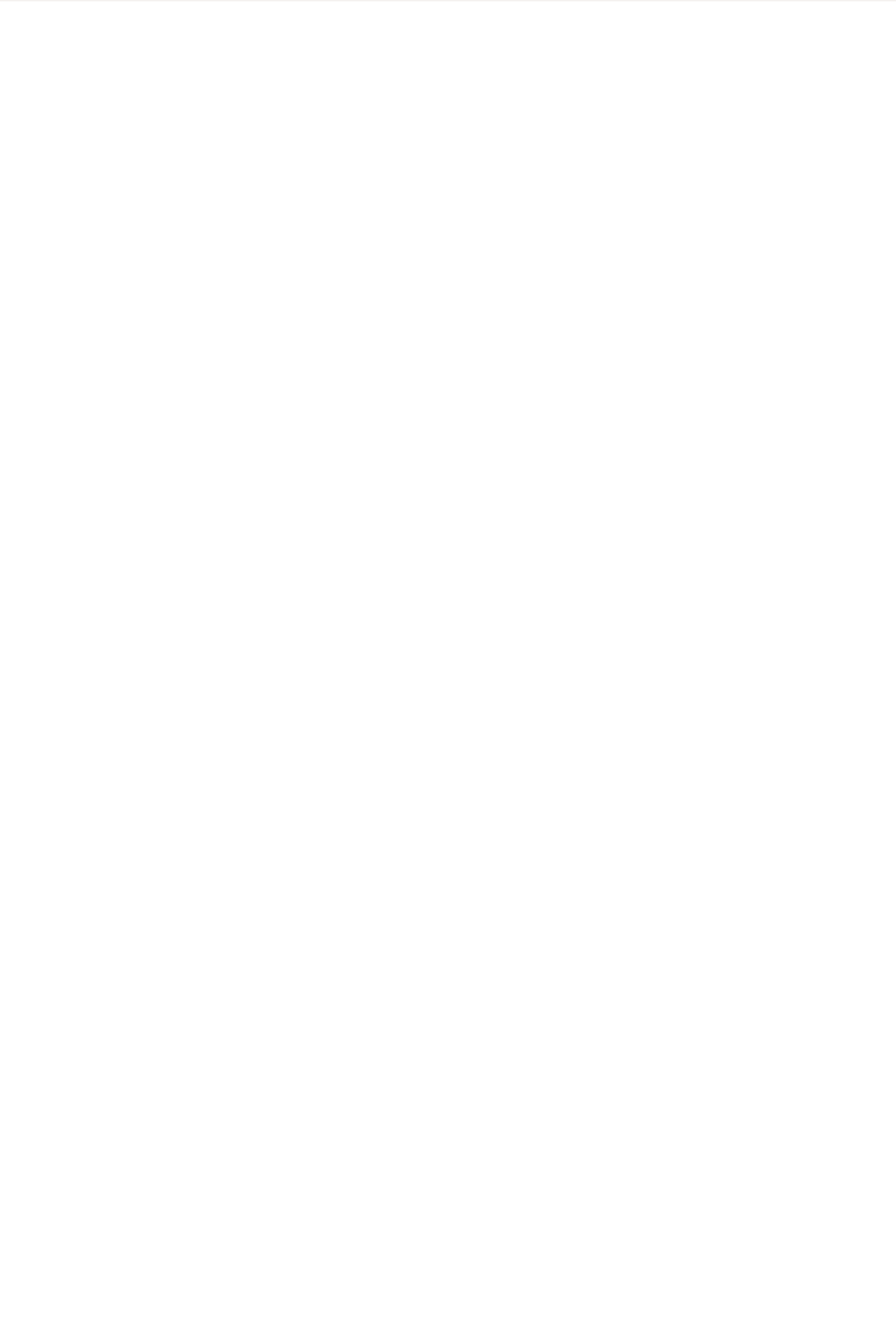
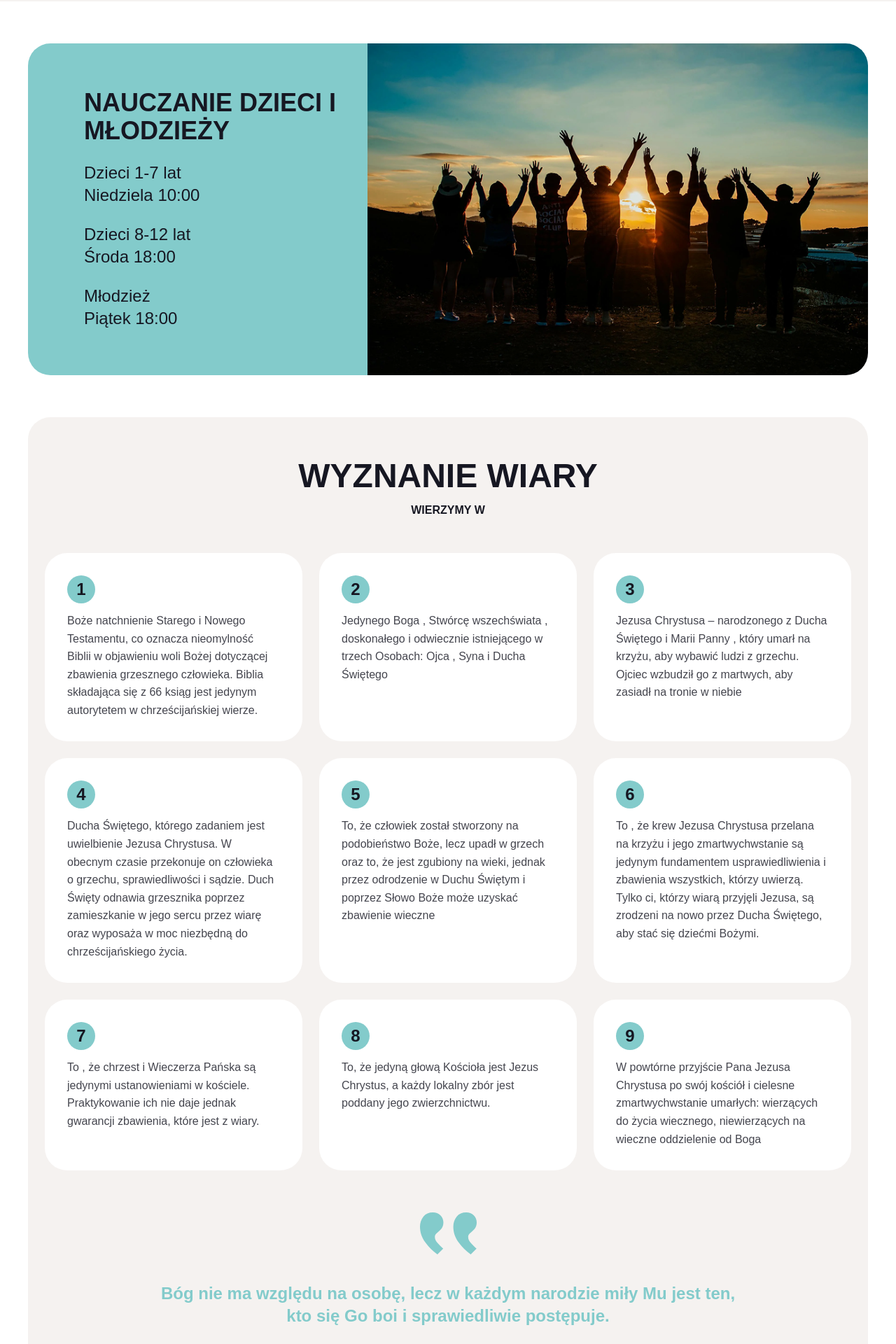
Before and after one commit to schier-jonasz/Opoka, a Vue app: page / in a window 1280 px wide. Shown: the part 1920-3840 px from the top of the page at 70% size. Before the commit the page ends 1922 px from the top, so only its background shows below. Built offline with nearby package versions, Linux system fonts and the light colour scheme; the HTML template or start-up script is replaced by a standard one.

Commit message:
feat: Add Creed section

```diff
--- a/src/App.vue
+++ b/src/App.vue
@@ -3,14 +3,18 @@ import Navigation from "@/components/Navigation.vue";
 import Hero from "@/components/Hero.vue";
 import ServiceInformation from "@/components/ServiceInformation.vue";
 import AboutUs from "@/components/AboutUs.vue";
+import ChildrenMeetings from "@/components/ChildrenMeetings.vue";
+import Creed from "@/components/Creed.vue";
 </script>
 
 <template>
-  <main>
+  <main class="text-black80">
     <Navigation />
     <Hero />
     <ServiceInformation />
     <AboutUs />
+    <ChildrenMeetings />
+    <Creed />
   </main>
 </template>
 
--- a/src/components/AboutUs.vue
+++ b/src/components/AboutUs.vue
@@ -4,7 +4,7 @@
       <img src="@/assets/img/about-us.png" alt="About us" />
       <Button class="absolute -bottom-6 left-1/2 -translate-x-1/2">ZOBACZ GALERIĘ</Button>
     </div>
-    <div class="text-black80 w-[730px] ">
+    <div class="w-[730px] ">
       <h3 class="text-5xl font-bold">KIM JESTEŚMY?</h3>
       <p class="opacity-80 mt-10">
         Społeczność Chrześcijańska ‘OPOKA’ w Radlinie należy do Kościoła Ewangelicznych Chrześcijan w Polsce. Jesteśmy kościołem protestanckim prawnie działającym w Rzeczpospolitej Polskiej w oparciu o Statut, zatwierdzony przez MSWiA. Kościół Ewangelicznych Chrześcijan jest społecznością wielu lokalnych zborów, w których nabożeństwa charakteryzują się osobistym wyrażeniem swojej wiary w Jezusa Chrystusa jako osobistego Pana i Zbawiciela.
--- /dev/null
+++ b/src/components/ChildrenMeetings.vue
@@ -0,0 +1,30 @@
+<template>
+  <section class="px-10 py-[60px] flex items-center justify-center">
+    <div class="grid grid-cols-[485px_1fr] h-auto">
+      <div class="bg-primary py-[65px] pl-[80px] pr-4 flex flex-col gap-6 rounded-s-4xl">
+        <h3 class="text-4xl font-bold">NAUCZANIE DZIECI I MŁODZIEŻY</h3>
+        <div class="text-2xl">
+          <p>Dzieci 1-7 lat</p>
+          <p>Niedziela 10:00</p>
+        </div>
+        <div class="text-2xl">
+          <p>Dzieci 8-12 lat</p>
+          <p>Środa 18:00</p>
+        </div>
+        <div class="text-2xl">
+          <p>Młodzież</p>
+          <p>Piątek 18:00</p>
+        </div>
+      </div>
+      <div class="h-full">
+        <img src="@/assets/img/children.png" alt="Children picture" class="w-full h-full object-cover rounded-e-4xl"/>
+      </div>
+    </div>
+  </section>
+</template>
+<script setup lang="ts">
+
+</script>
+<style scoped>
+
+</style>
--- /dev/null
+++ b/src/components/Creed.vue
@@ -0,0 +1,41 @@
+<template>
+  <section class="px-10">
+    <div class="bg-cream rounded-4xl flex flex-col items-center justify-center py-[60px]">
+      <div class="font-bold flex flex-col items-center justify-center gap-3">
+        <h3 class="text-5xl">WYZNANIE WIARY</h3>
+        <p>WIERZYMY W</p>
+      </div>
+      <div class="mt-12 mb-[60px] grid grid-cols-3 grid-rows-subgrid auto-rows-[1fr] gap-6 w-full max-w-6xl">
+        <CreedCard
+          v-for="(creed, index) in creeds"
+          :key="creed"
+          :figure="index + 1"
+          :text="creed"
+        />
+      </div>
+      <div class="text-primary text-center max-w-[830px] flex flex-col items-center justify-center">
+        <img src="@/assets/img/quote.svg" alt="Quote icon" />
+        <p class="text-2xl  font-semibold mt-10">Bóg nie ma względu na osobę, lecz w każdym narodzie miły Mu jest ten, kto się Go boi i sprawiedliwie postępuje.</p>
+        <p class="text-xl mt-7">Dzieje Apostolskie 10:34-35</p>
+      </div>
+    </div>
+  </section>
+</template>
+<script setup lang="ts">
+import CreedCard from "@/components/CreedCard.vue";
+
+const creeds: string[] = [
+  "Boże natchnienie Starego i Nowego Testamentu, co oznacza nieomylność Biblii w objawieniu woli Bożej dotyczącej zbawienia grzesznego człowieka. Biblia składająca się z 66 ksiąg jest jedynym autorytetem w chrześcijańskiej wierze.",
+  "Jedynego Boga , Stwórcę wszechświata , doskonałego i odwiecznie istniejącego w trzech Osobach: Ojca , Syna i Ducha Świętego",
+  "Jezusa Chrystusa – narodzonego z Ducha Świętego i Marii Panny , który umarł na krzyżu, aby wybawić ludzi z grzechu. Ojciec wzbudził go z martwych, aby zasiadł na tronie w niebie",
+  "Ducha Świętego, którego zadaniem jest uwielbienie Jezusa Chrystusa. W obecnym czasie przekonuje on człowieka o grzechu, sprawiedliwości i sądzie. Duch Święty odnawia grzesznika poprzez zamieszkanie w jego sercu przez wiarę oraz wyposaża w moc niezbędną do chrześcijańskiego życia.",
+  "To, że człowiek został stworzony na podobieństwo Boże, lecz upadł w grzech oraz to, że jest zgubiony na wieki, jednak przez odrodzenie w Duchu Świętym i poprzez Słowo Boże może uzyskać zbawienie wieczne",
+  "To , że krew Jezusa Chrystusa przelana na krzyżu i jego zmartwychwstanie są jedynym fundamentem usprawiedliwienia i zbawienia wszystkich, którzy uwierzą. Tylko ci, którzy wiarą przyjęli Jezusa, są zrodzeni na nowo przez Ducha Świętego, aby stać się dziećmi Bożymi.",
+  "To , że chrzest i Wieczerza Pańska są jedynymi ustanowieniami w kościele. Praktykowanie ich nie daje jednak gwarancji zbawienia, które jest z wiary.",
+  "To, że jedyną głową Kościoła jest Jezus Chrystus, a każdy lokalny zbór jest poddany jego zwierzchnictwu.",
+  "W powtórne przyjście Pana Jezusa Chrystusa po swój kościół i cielesne zmartwychwstanie umarłych: wierzących do życia wiecznego, niewierzących na wieczne oddzielenie od Boga"
+]
+</script>
+<style scoped>
+
+</style>
--- /dev/null
+++ b/src/components/CreedCard.vue
@@ -0,0 +1,17 @@
+<template>
+  <div class="rounded-4xl bg-white p-8">
+    <div class="h-10 w-10 rounded-full bg-primary flex items-center justify-center">
+      <span class="font-bold text-2xl">{{figure}}</span>
+    </div>
+    <p class="opacity-80 mt-3">{{text}}</p>
+  </div>
+</template>
+<script setup lang="ts">
+defineProps<{
+  figure: number
+  text: string
+}>();
+</script>
+<style scoped>
+
+</style>
--- a/src/components/Navigation.vue
+++ b/src/components/Navigation.vue
@@ -1,5 +1,5 @@
 <template>
-  <nav aria-label="main-navigation" class="px-20 py-2.5 text-black/80">
+  <nav aria-label="main-navigation" class="px-20 py-2.5">
     <div class="flex justify-between items-center">
 
       <a href="/" aria-label="Strona główna">
--- a/src/components/ServiceInformation.vue
+++ b/src/components/ServiceInformation.vue
@@ -1,5 +1,5 @@
 <template>
-  <section class="text-black80 flex flex-col items-center py-10">
+  <section class="flex flex-col items-center py-10">
     <h2 class="font-bold text-5xl">NABOŻEŃSTWA</h2>
     <p class="w-[660px] text-black80/80 text-center mt-8">
       Serdecznie zapraszamy na nasze nabożeństwa. Spotykamy się, by wspólnie wielbić Boga, słuchać Jego Słowa i budować się nawzajem w wierze. Nabożeństwa mają charakter otwarty – każdy jest mile widziany, niezależnie od wieku, doświadczenia czy miejsca na drodze duchowej.
```
Also changed, not shown: src/assets/img/children.png (added).
